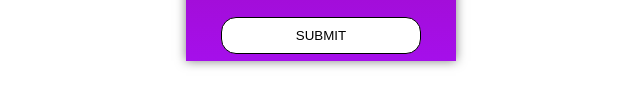
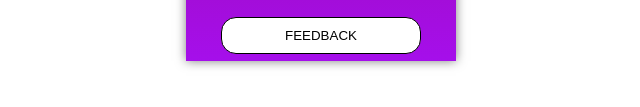
Before and after one commit to ROHANSAMUEL134/Mobile-App, a plain HTML site: page index.html in a window 1280 px wide. Shown: the part 517-624 px from the top of the page, 319-959 px from the left. Drawn offline with Linux system fonts and the light colour scheme.

Commit message:
Update index.html

```diff
--- a/index.html
+++ b/index.html
@@ -19,7 +19,7 @@
              <button style="background: white; color:black; width:80%; margin:10px;  border:1px black solid;"><a href="Forms/forgot.html">FORGOT PASSWORD</a></button><br>
              <button style="background: white; color:black; width:80%; margin:10px;  border:1px black solid;"><a href="Forms/filter.html">FILTER</a></button></button><br>
              <button style="background: white; color:black; width:80%; margin:10Px;  border:1px black solid;"><a href="Forms/submit.html">SUBMIT</a></button><br>
-             <button style="background: white; color:black; width:80%; margin:10Px;  border:1px black solid;"><a href="Forms/feedback.html">SUBMIT</a></button>
+             <button style="background: white; color:black; width:80%; margin:10Px;  border:1px black solid;"><a href="Forms/feedback.html">FEEDBACK</a></button>
 
 
 
```
